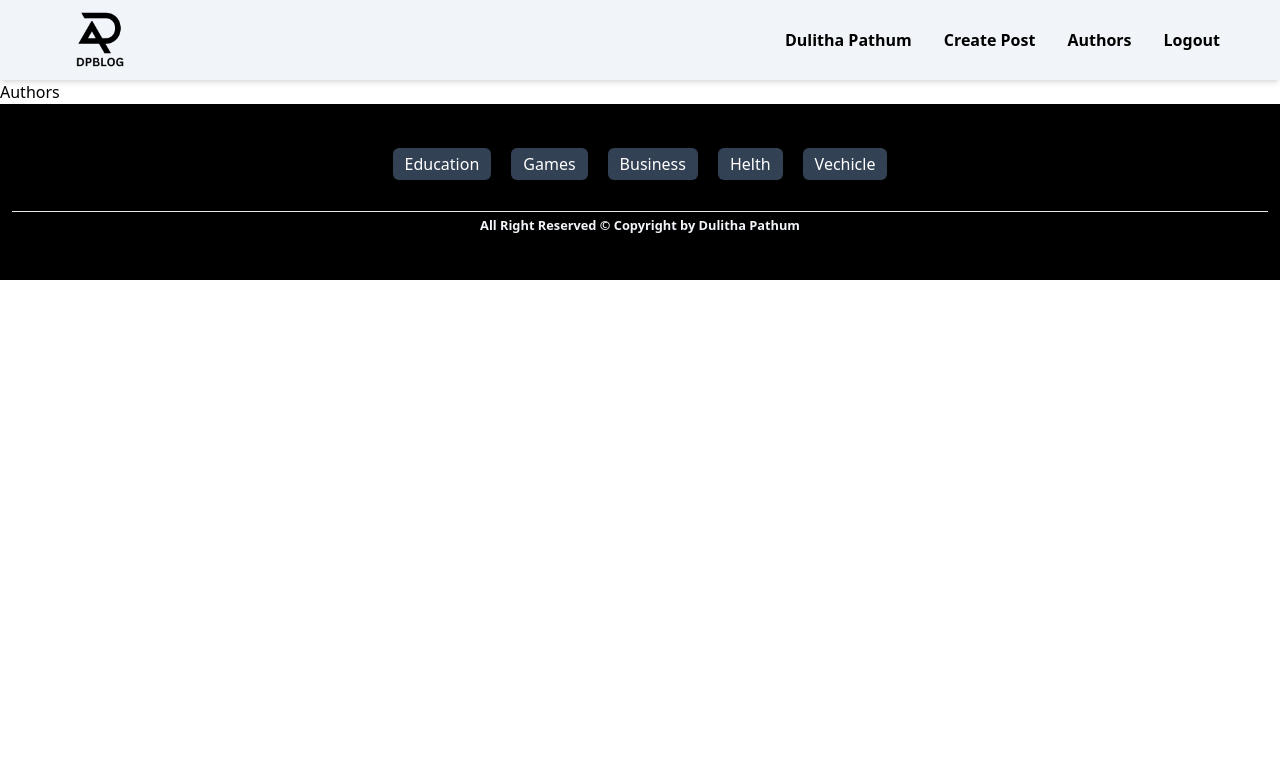
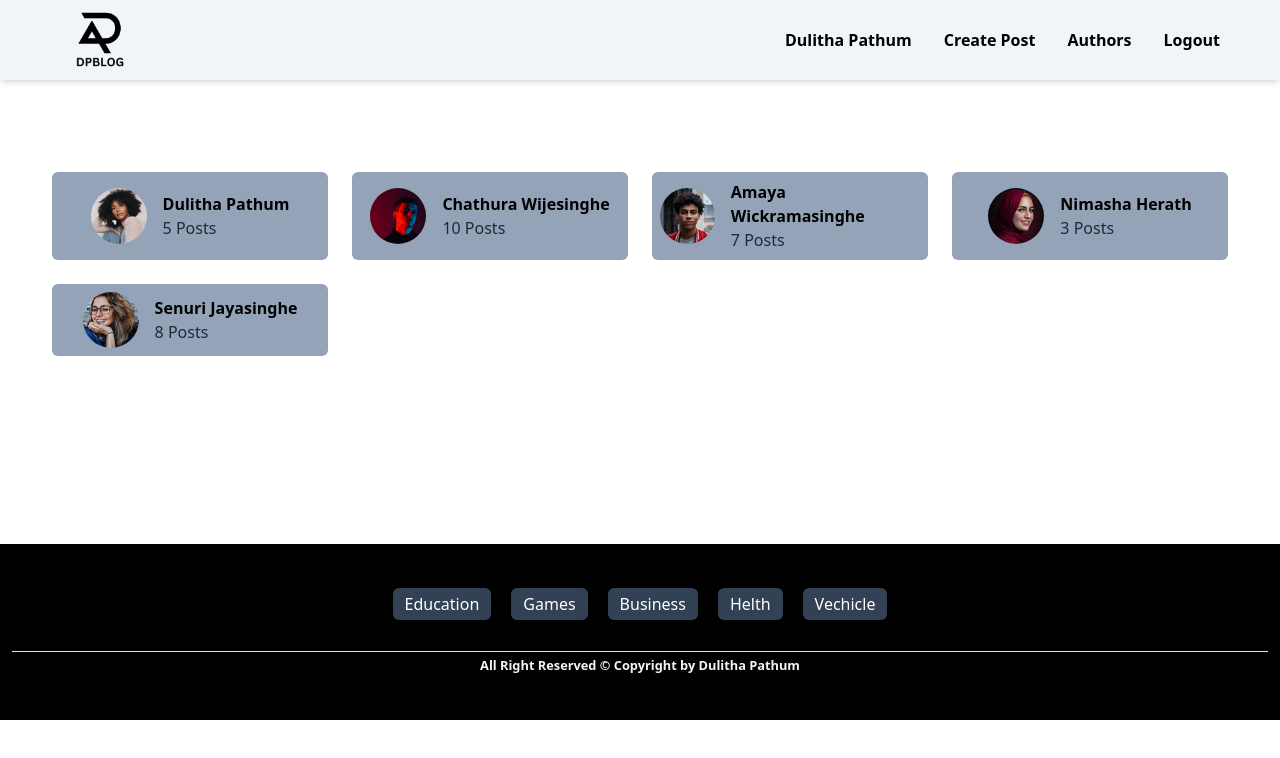
Before and after one commit to Dulithapathum/MERN-Blog-App, a React (Vite) app in the folder client/: page /authors in a window 1280 px wide. Shown: the top 758 px of the page. Built offline with nearby package versions, Linux system fonts and the light colour scheme.

Commit message:
Authors Page UI Design

```diff
--- a/client/src/Pages/Authors.jsx
+++ b/client/src/Pages/Authors.jsx
@@ -1,7 +1,37 @@
-import React from "react";
-
+import React, { useState } from "react";
+import { authorsData } from "../assetes/data";
+import { Link } from "react-router-dom";
 const Authors = () => {
-  return <div>Authors</div>;
+  const [authors, setAuthors] = useState(authorsData);
+  return (
+    <section className="grid  grid-cols-2 md:grid-cols-3 lg:grid-cols-4 max-w-[1200px] mx-auto mt-20 mb-44  ">
+      {authors.length > 0 ? (
+        authors.map(({ id, avatar, name, posts }) => (
+          <Link
+            key={id}
+            to={`/posts/users/${id}`}
+            className="flex justify-center items-center gap-4 m-3 p-2 bg-slate-400 rounded-md hover:shadow-lg"
+          >
+            <div>
+              <img
+                src={avatar}
+                alt={name}
+                className="w-14 h-14 rounded-full bg-cover"
+              />
+            </div>
+            <div>
+              <h4 className="font-bold capitalize">{name}</h4>
+              <p className="text-gray-800">{posts} Posts</p>
+            </div>
+          </Link>
+        ))
+      ) : (
+        <h1 className="text-center text-3xl font-bold my-52">
+          No Authors Found
+        </h1>
+      )}
+    </section>
+  );
 };
 
 export default Authors;
--- a/client/src/assetes/data.js
+++ b/client/src/assetes/data.js
@@ -8,6 +8,11 @@ import Thumbnail7 from "./blog7.jpg";
 import Thumbnail8 from "./blog8.jpg";
 import Thumbnail9 from "./blog9.jpg";
 import Thumbnail10 from "./blog10.jpg";
+import Avatar1 from "./avatar1.jpg";
+import Avatar2 from "./avatar2.jpg";
+import Avatar3 from "./avatar3.jpg";
+import Avatar4 from "./avatar4.jpg";
+import Avatar5 from "./avatar5.jpg";
 
 export const DUMMY_POSTS = [
   {
@@ -91,3 +96,11 @@ export const DUMMY_POSTS = [
     authorID: 10,
   },
 ];
+
+export const authorsData = [
+  { id: 1, avatar: Avatar1, name: "Dulitha Pathum", posts: 5 },
+  { id: 2, avatar: Avatar2, name: "Chathura Wijesinghe", posts: 10 },
+  { id: 3, avatar: Avatar3, name: "Amaya Wickramasinghe", posts: 7 },
+  { id: 4, avatar: Avatar4, name: "Nimasha Herath", posts: 3 },
+  { id: 5, avatar: Avatar5, name: "Senuri Jayasinghe", posts: 8 },
+];
```
